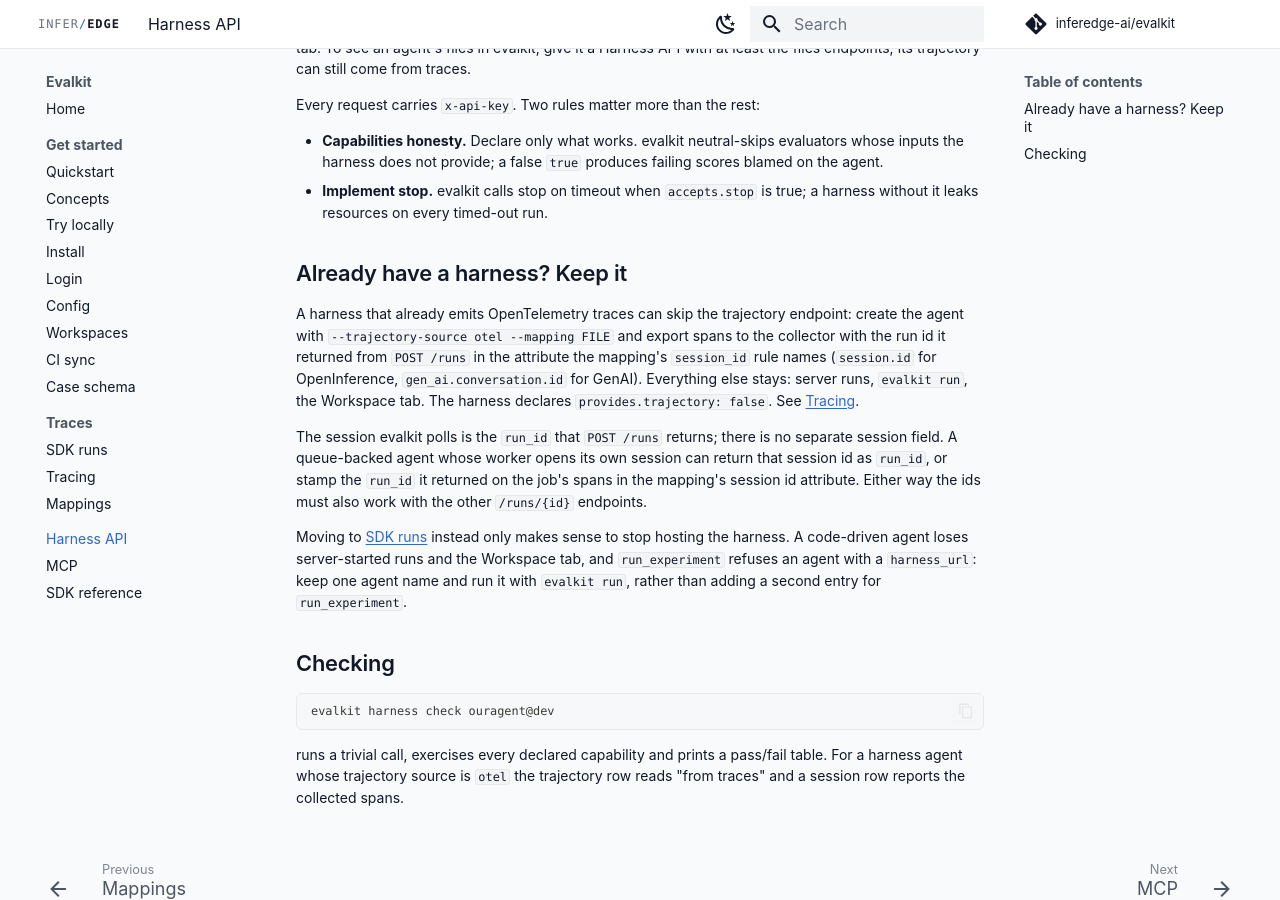
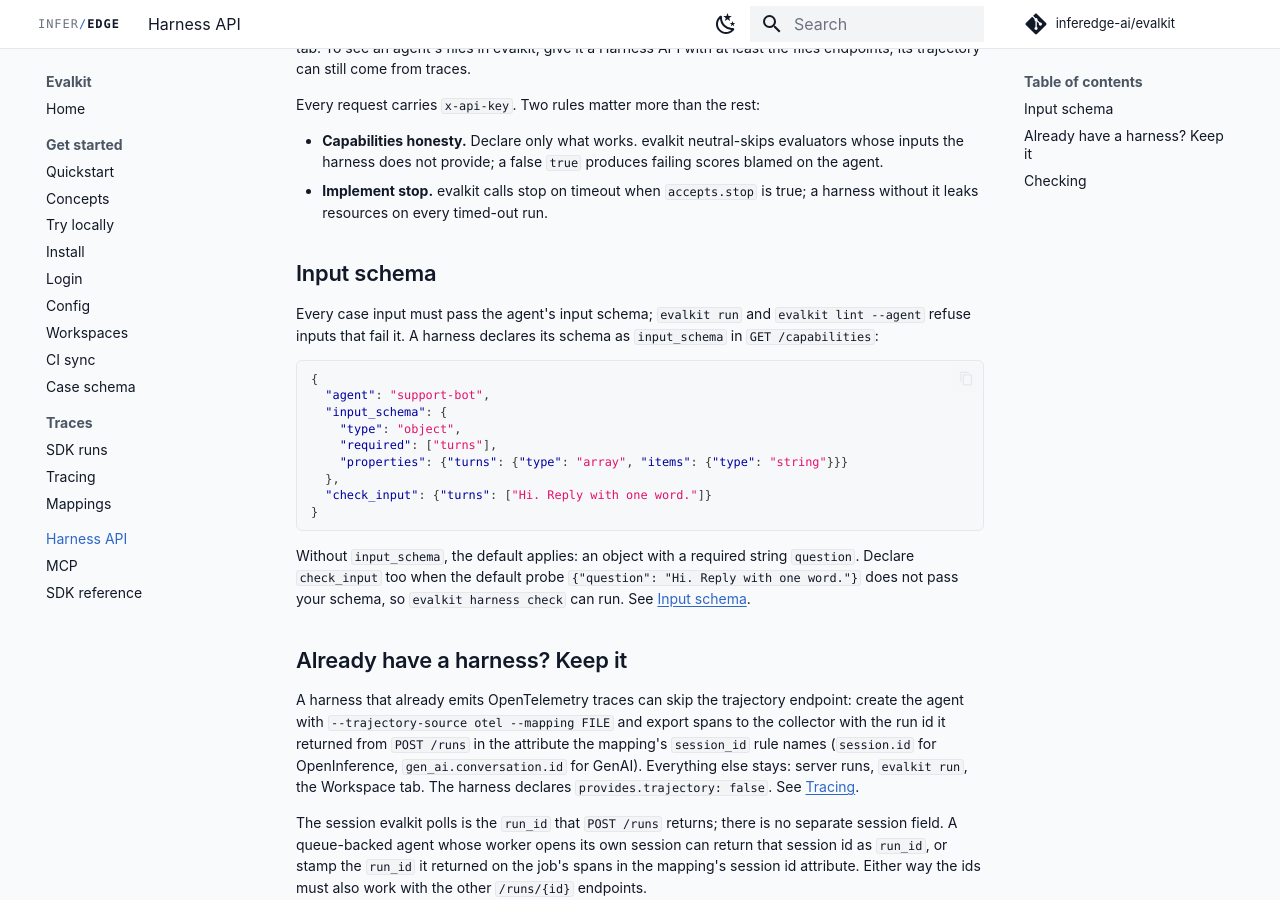
Before and after one commit to inferedge-ai/evalkit, an MkDocs documentation site: the page built from docs/user/harness-api.md, in a window 1280 px wide and 900 px high, scrolled down 1342 px. Built offline with MkDocs 1.6.1 and Material for MkDocs 9.7.7, drawn with Linux system fonts in a browser that asks for light colours; comment, search, counter and statistics services are not loaded; the version menu is left out.

Commit message:
Harness API page: document input_schema and check_input (ENG-14505)
Co-Authored-By: Claude Opus 5.5 (1M context) <noreply@anthropic.com>
Claude-Session: https://claude.ai/code/session_01BJVQnYmxELnViF6dtyPNLW

````diff
--- a/docs/user/harness-api.md
+++ b/docs/user/harness-api.md
@@ -27,6 +27,24 @@ Every request carries `x-api-key`. Two rules matter more than the rest:
 - **Capabilities honesty.** Declare only what works. evalkit neutral-skips evaluators whose inputs the harness does not provide; a false `true` produces failing scores blamed on the agent.
 - **Implement stop.** evalkit calls stop on timeout when `accepts.stop` is true; a harness without it leaks resources on every timed-out run.
 
+## Input schema
+
+Every case input must pass the agent's input schema; `evalkit run` and `evalkit lint --agent` refuse inputs that fail it. A harness declares its schema as `input_schema` in `GET /capabilities`:
+
+```json
+{
+  "agent": "support-bot",
+  "input_schema": {
+    "type": "object",
+    "required": ["turns"],
+    "properties": {"turns": {"type": "array", "items": {"type": "string"}}}
+  },
+  "check_input": {"turns": ["Hi. Reply with one word."]}
+}
+```
+
+Without `input_schema`, the default applies: an object with a required string `question`. Declare `check_input` too when the default probe `{"question": "Hi. Reply with one word."}` does not pass your schema, so `evalkit harness check` can run. See [Input schema](case-schema.md#input-schema).
+
 ## Already have a harness? Keep it
 
 A harness that already emits OpenTelemetry traces can skip the trajectory endpoint: create the agent with `--trajectory-source otel --mapping FILE` and export spans to the collector with the run id it returned from `POST /runs` in the attribute the mapping's `session_id` rule names (`session.id` for OpenInference, `gen_ai.conversation.id` for GenAI). Everything else stays: server runs, `evalkit run`, the Workspace tab. The harness declares `provides.trajectory: false`. See [Tracing](tracing.md).
````
